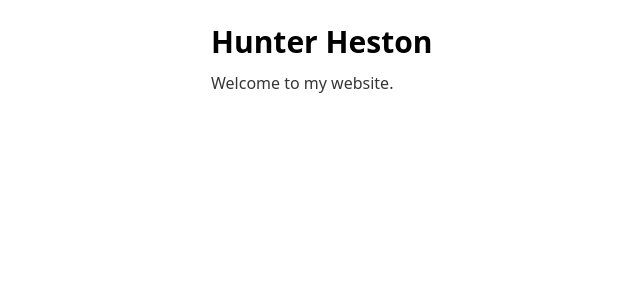
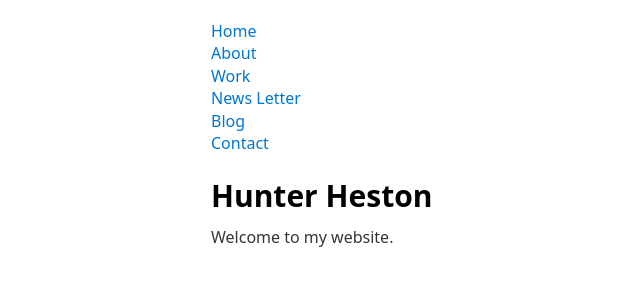
Before and after one commit to HunterHeston/personal-website, a Next.js app: page / in a window 1280 px wide. Shown: the top 300 px of the page, without its empty margins (39-679 px from the left). Built offline with nearby package versions, Linux system fonts and the light colour scheme.

Commit message:
Added a navigation component

```diff
--- a/components/layout.tsx
+++ b/components/layout.tsx
@@ -1,4 +1,5 @@
 import Head from "next/head";
+import Navigation from "./navigation";
 
 type LayoutProps = {
   children: React.ReactNode;
@@ -13,6 +14,7 @@ export default function Layout({ children }: LayoutProps) {
         <meta name="viewport" content="width=device-width, initial-scale=1" />
         <link rel="icon" href="/favicon.ico" />
       </Head>
+      <Navigation />
       {children}
     </>
   );
--- /dev/null
+++ b/components/navigation.tsx
@@ -0,0 +1,30 @@
+import Link from "next/link";
+
+export default function Navigation() {
+  return (
+    <>
+      <nav>
+        <ul>
+          <li>
+            <Link href="/">Home</Link>
+          </li>
+          <li>
+            <Link href="/about">About</Link>
+          </li>
+          <li>
+            <Link href="/work">Work</Link>
+          </li>
+          <li>
+            <Link href="/blog">News Letter</Link>
+          </li>
+          <li>
+            <Link href="/blog">Blog</Link>
+          </li>
+          <li>
+            <Link href="/contact">Contact</Link>
+          </li>
+        </ul>
+      </nav>
+    </>
+  );
+}
```
